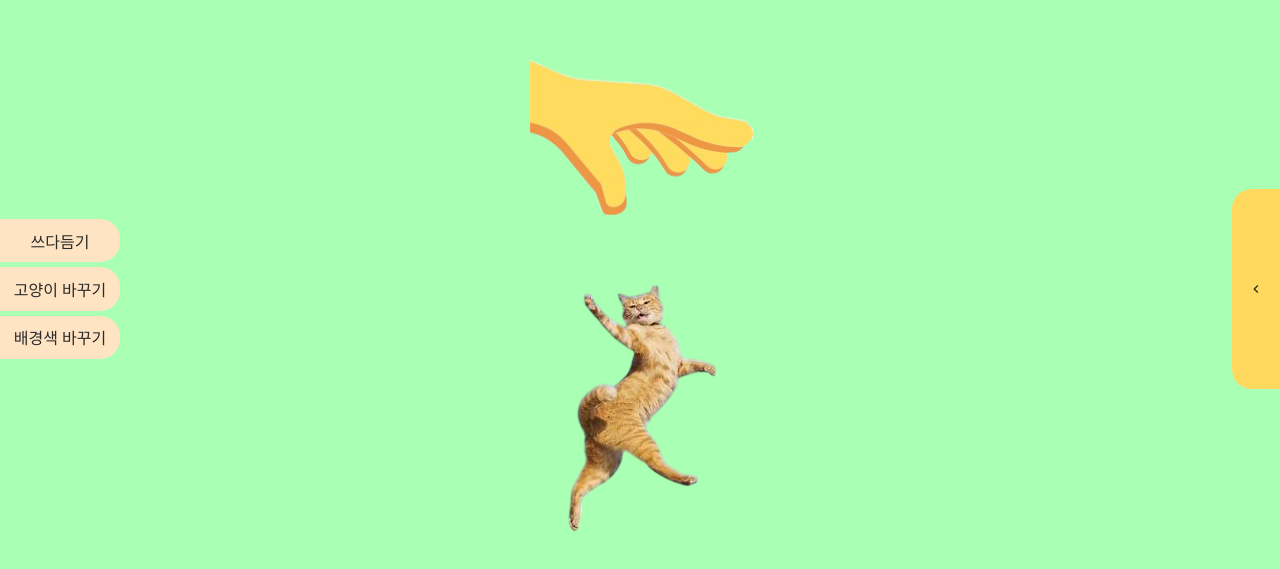
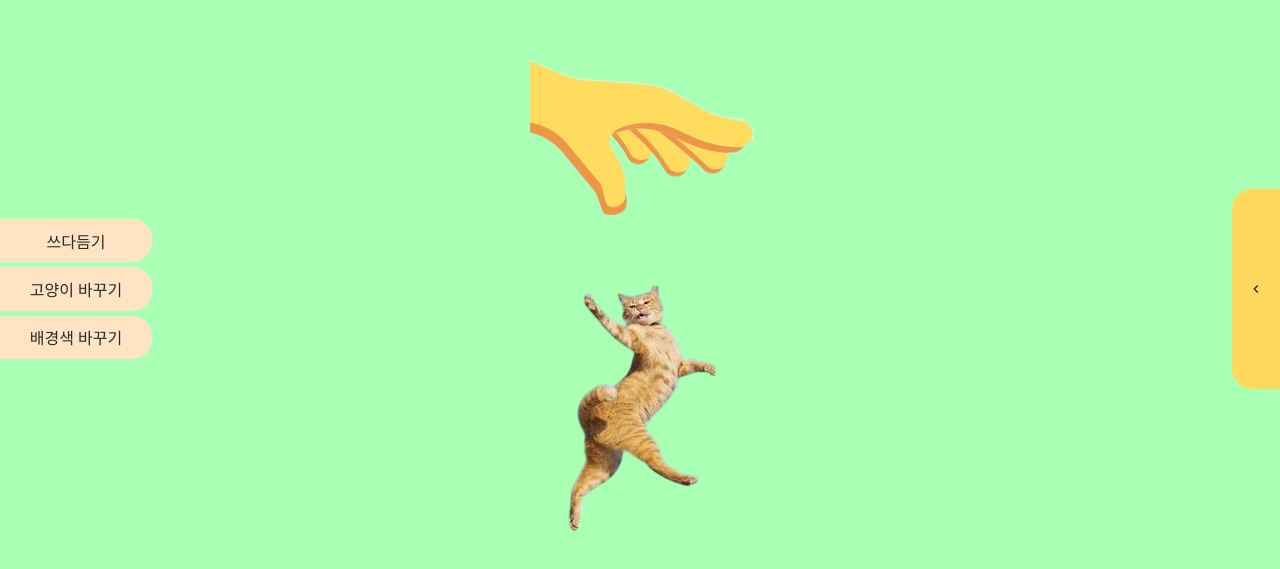
Before and after one commit to kmhyomin/petTheCat, a React (Vite) app: page / in a window 1280 px wide. Shown: the part 111-680 px from the top of the page. Built offline with nearby package versions, Linux system fonts and the light colour scheme.

Commit message:
feat : 배경색 바꾸기 문자 바뀌게 만듦ㅁ

```diff
--- a/src/components/Btns/Btns.module.css
+++ b/src/components/Btns/Btns.module.css
@@ -10,7 +10,7 @@ button {
 .btn {
   display: block;
   padding: 0.6rem;
-  width: 7.5rem;
+  width: 9.5rem;
   border-radius: 0 20px 20px 0;
   background-color: bisque;
   cursor: pointer;
--- a/src/components/Btns/Btns.tsx
+++ b/src/components/Btns/Btns.tsx
@@ -1,4 +1,4 @@
-import { useCallback, useContext, useState } from 'react';
+import { useCallback, useState } from 'react';
 import styles from './Btns.module.css';
 import { useCat, type ICatPhoto } from '../../Hooks/catContext.tsx';
 
@@ -84,7 +84,7 @@ export default function Btns() {
           className={styles.btn}
           onClick={() => setIsBgChangeShow(!isBgChangeShow)}
         >
-          배경색 바꾸기
+          {isBgChangeShow ? <p>배경색 그만 바꾸기</p> : <p>배경색 바꾸기</p>}
         </div>
       </div>
     </>
```
